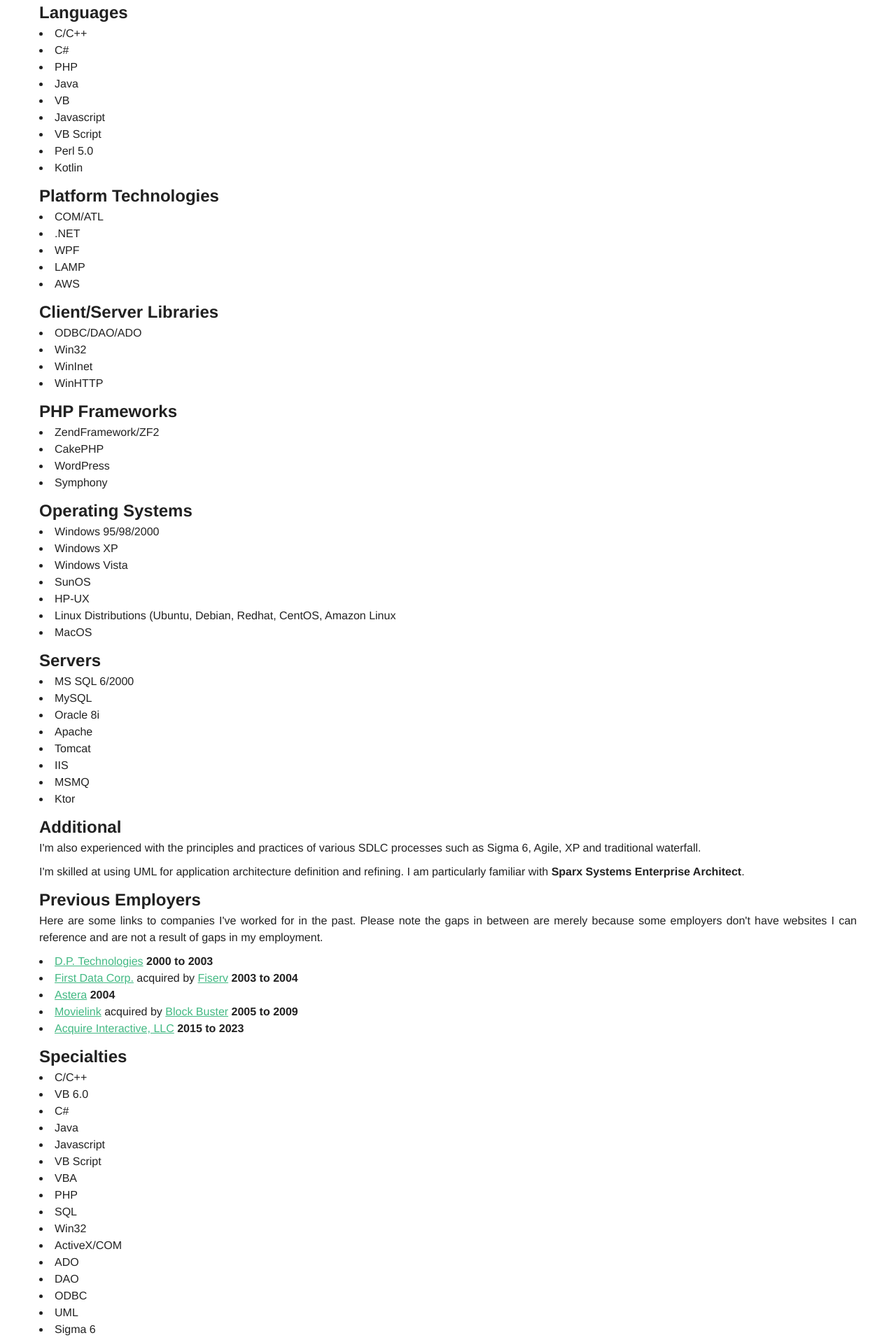
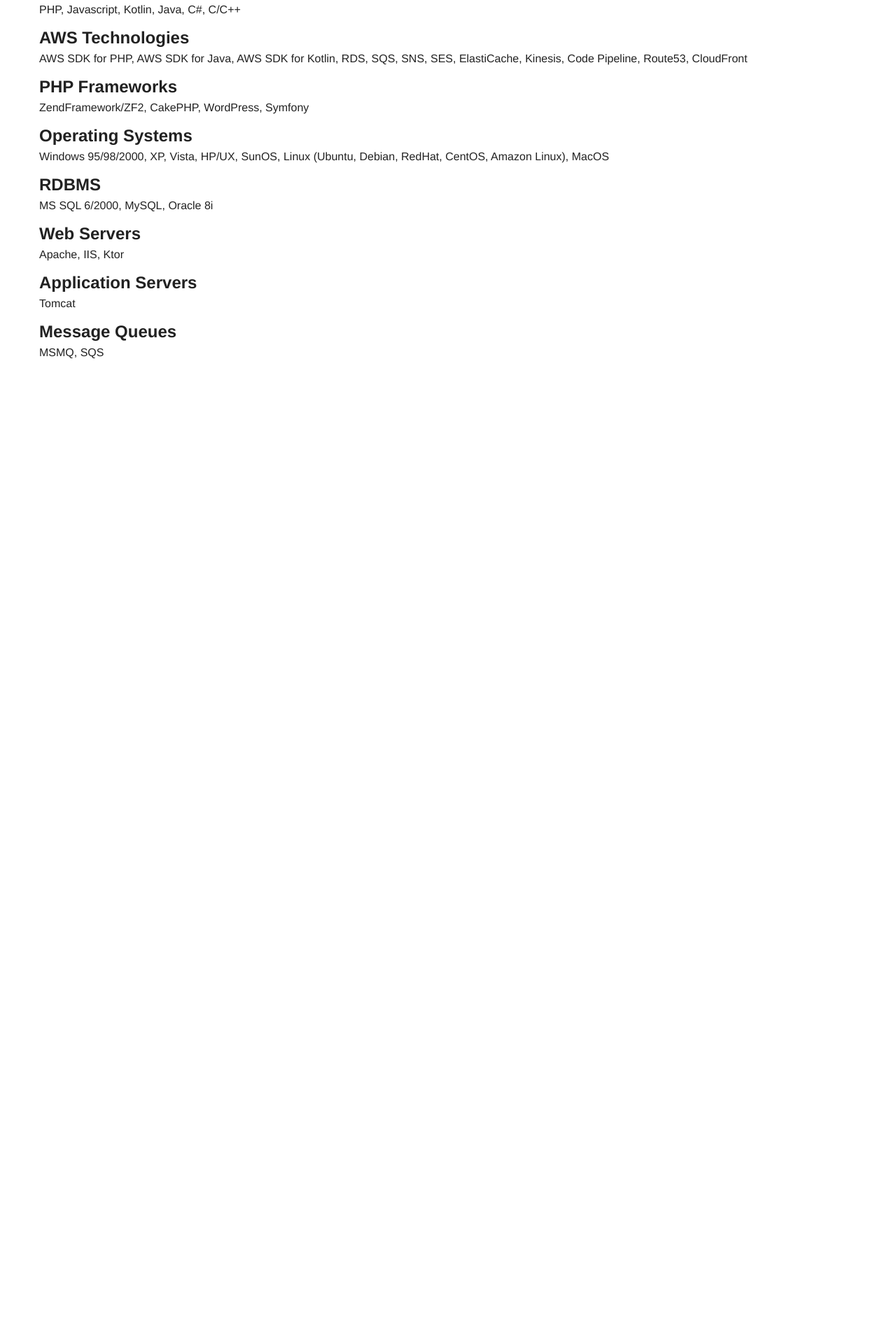
Before and after one commit to butler1970/vue, a Vue app: page /about in a window 1280 px wide. Shown: the part 863-2778 px from the top of the page at 70% size. After the commit the page ends 1445 px from the top, so only its background shows below. Built offline with nearby package versions, Linux system fonts and the light colour scheme.

Commit message:
Updating AboutPage.

```diff
--- a/src/components/AboutPage.vue
+++ b/src/components/AboutPage.vue
@@ -8,101 +8,35 @@
   <div class="about">
     <h1>Robert Butler</h1>
     <h4>Senior Software Engineer / Senior PHP Developer</h4>
+
     <h2>Introduction</h2>
-    <p>Software development started as a favorite hobby in 1980 which developed into a full-time career later in life.</p>
-    <p>I have a long history of starting and finishing projects throughout my 30+ years of software development experience. I have demonstrated to all of my employers an aptitude for gathering requirements, turning them into technical specifications and realizing those requirements through development, testing, packaging and/or deployment.</p>
-    <p>I have very strong object oriented development skills, experience with application design patterns and enterprise integration patterns. I have implemented these patterns in various programming languages including C/C++, C#, Java, Kotlin and PHP.</p>
-    <p>I have worked with numerous relational database management systems including Microsoft SQL, Oracle and MySQL. I'm familiar with writing stored procedures, creating normalized schemas and enforcing referential integrity using foreign key constraints, triggers, etc.</p>
+    <p>I have a long history of starting and finishing projects throughout my 30+ years of software development experience.  I have demonstrated to all of my employers an aptitude for gathering requirements, turning them into technical specifications and realizing those requirements through development, testing, packaging and/or deployment.</p>
+    <p>I have very strong object oriented development skills, experience with application design patterns and enterprise integration patterns.  I have implemented these patterns in various programming languages including C/C++, C#, Java, Kotlin, PHP.</p>
+    <p>I have worked with numerous relational database management systems including Microsoft SQL, Oracle and MySQL.  I'm familiar with writing stored procedures, creating normalized schemas and enforcing referential integrity using foreign key constraints, triggers, etc.</p>
 
     <h2>Languages</h2>
-    <li>C/C++</li>
-    <li>C#</li>
-    <li>PHP</li>
-    <li>Java</li>
-    <li>VB</li>
-    <li>Javascript</li>
-    <li>VB Script</li>
-    <li>Perl 5.0</li>
-    <li>Kotlin</li>
+    <p>PHP, Javascript, Kotlin, Java, C#, C/C++</p>
 
-    <h2>Platform Technologies</h2>
-    <li>COM/ATL</li>
-    <li>.NET</li>
-    <li>WPF</li>
-    <li>LAMP</li>
-    <li>AWS</li>
-
-    <h2>Client/Server Libraries</h2>
-    <li>ODBC/DAO/ADO</li>
-    <li>Win32</li>
-    <li>WinInet</li>
-    <li>WinHTTP</li>
+    <h2>AWS Technologies</h2>
+    <p>AWS SDK for PHP, AWS SDK for Java, AWS SDK for Kotlin, RDS, SQS, SNS, SES, ElastiCache, Kinesis, Code Pipeline, Route53, CloudFront</p>
 
     <h2>PHP Frameworks</h2>
-    <li>ZendFramework/ZF2</li>
-    <li>CakePHP</li>
-    <li>WordPress</li>
-    <li>Symphony</li>
+    <p>ZendFramework/ZF2, CakePHP, WordPress, Symfony</p>
 
     <h2>Operating Systems</h2>
-    <li>Windows 95/98/2000</li>
-    <li>Windows XP</li>
-    <li>Windows Vista</li>
-    <li>SunOS</li>
-    <li>HP-UX</li>
-    <li>Linux Distributions (Ubuntu, Debian, Redhat, CentOS, Amazon Linux</li>
-    <li>MacOS</li>
+    <p>Windows 95/98/2000, XP, Vista, HP/UX, SunOS, Linux (Ubuntu, Debian, RedHat, CentOS, Amazon Linux), MacOS</p>
 
-    <h2>Servers</h2>
-    <li>MS SQL 6/2000</li>
-    <li>MySQL</li>
-    <li>Oracle 8i</li>
-    <li>Apache</li>
-    <li>Tomcat</li>
-    <li>IIS</li>
-    <li>MSMQ</li>
-    <li>Ktor</li>
+    <h2>RDBMS</h2>
+    <p>MS SQL 6/2000, MySQL, Oracle 8i</p>
 
-    <h2>Additional</h2>
-    <p>I'm also experienced with the principles and practices of various SDLC processes such as Sigma 6, Agile, XP and
-      traditional waterfall.</p>
+    <h2>Web Servers</h2>
+    <p>Apache, IIS, Ktor</p>
 
-    <p>I'm skilled at using UML for application architecture definition and refining. I am particularly familiar with
-      <b>Sparx Systems Enterprise Architect</b>.</p>
+    <h2>Application Servers</h2>
+    <p>Tomcat</p>
 
-    <h2>Previous Employers</h2>
-    <p>Here are some links to companies I've worked for in the past. Please note the gaps in between are merely because
-      some employers don't have websites I can reference and are not a result of gaps in my employment.</p>
-
-    <li><a target="_blank" href="https://www.espritcam.com/about">D.P. Technologies</a> <b>2000 to 2003</b></li>
-    <li><a target="_blank" href="https://en.wikipedia.org/wiki/First_Data">First Data Corp.</a> acquired by <a target="_blank" href="https://www.fiserv.com/en.html">Fiserv</a> <b>2003 to 2004</b></li>
-    <li><a target="_blank" href="https://www.astera.com">Astera</a> <b>2004</b></li>
-    <li><a target="_blank" href="https://en.wikipedia.org/wiki/Movielink">Movielink</a> acquired by <a  target="_blank" href="https://www.blockbuster.com">Block Buster</a> <b>2005 to 2009</b></li>
-    <li><a target="_blank" href="https://www.acquireinteractive.com/">Acquire Interactive, LLC</a> <b>2015 to 2023</b></li>
-
-    <h2>Specialties</h2>
-    <li>C/C++</li>
-    <li>VB 6.0</li>
-    <li>C#</li>
-    <li>Java</li>
-    <li>Javascript</li>
-    <li>VB Script</li>
-    <li>VBA</li>
-    <li>PHP</li>
-    <li>SQL</li>
-    <li>Win32</li>
-    <li>ActiveX/COM</li>
-    <li>ADO</li>
-    <li>DAO</li>
-    <li>ODBC</li>
-    <li>UML</li>
-    <li>Sigma 6</li>
-    <li>Agile, XP</li>
-    <li>Kotlin</li>
-    <h2>Contact Information</h2>
-    <li><a target="_blank" href="https://linkedin.com/in/butler1970">LinkedIn</a></li>
-    <li><a target="_blank" href="mailto:butler1970@gmail.com">butler1970@gmail.com</a></li>
-    <br/><br/><br/>
+    <h2>Message Queues</h2>
+    <p>MSMQ, SQS</p>
   </div>
 </template>
 
```
